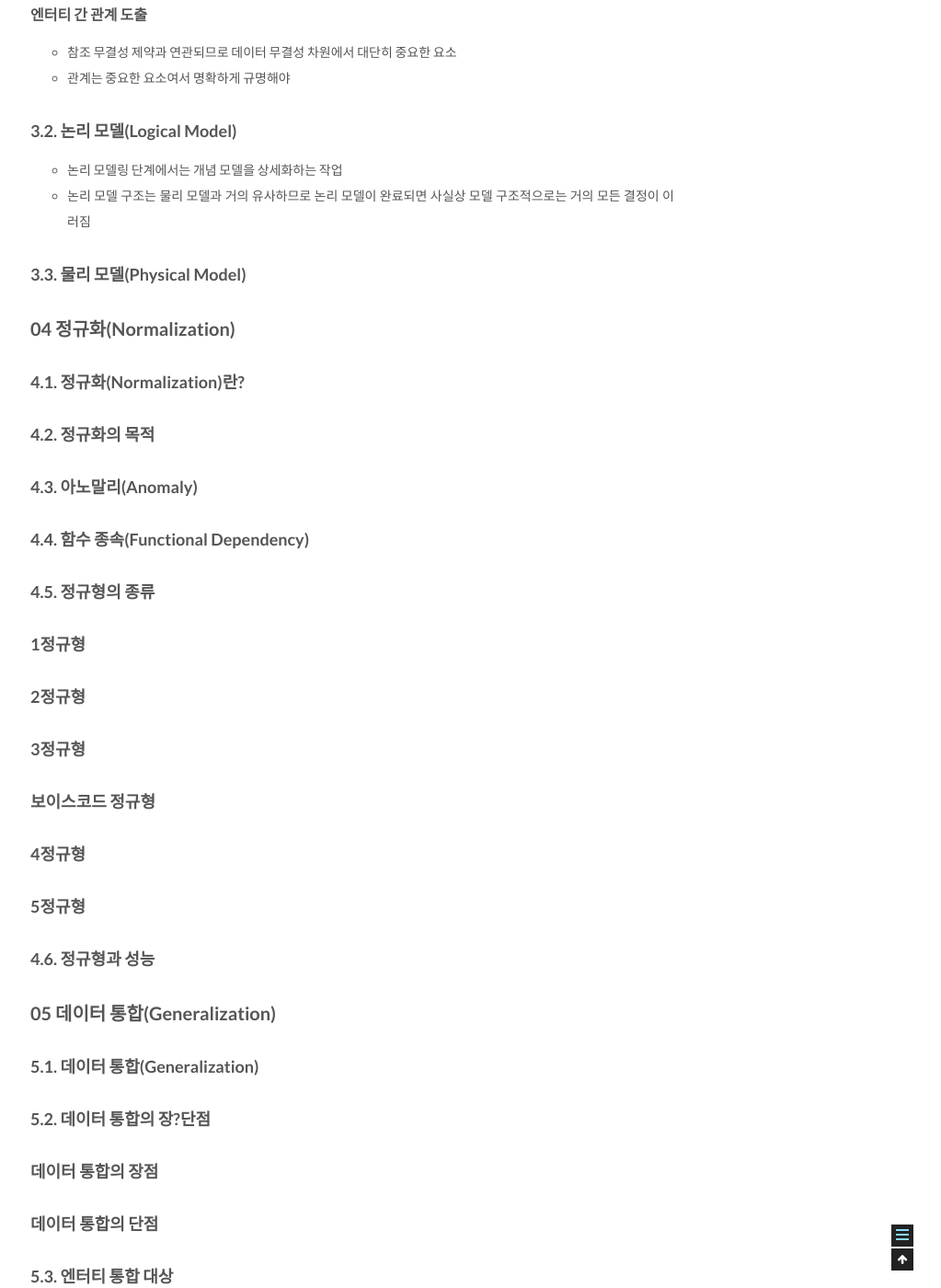
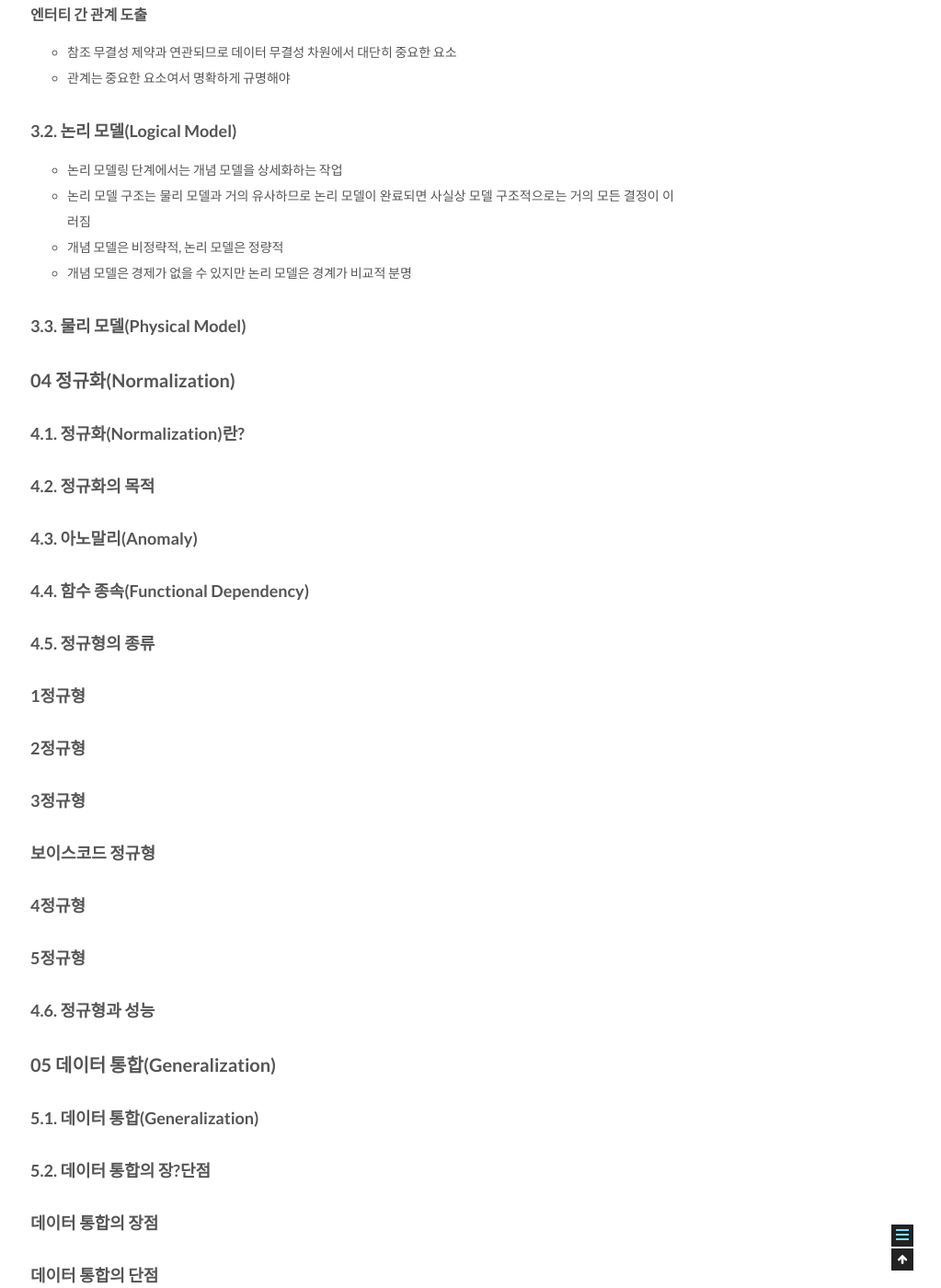
Before and after one commit to csj4032/csj4032.github.io, a Jekyll site: the page built from _posts/2018-05-02-관계형데이터모델링프리미엄가이드.md, in a window 1280 px wide and 1400 px high, scrolled down 7892 px. Shown: the whole window at 92% size, without its empty margins (257-1280 px from the left). Built offline with Jekyll 4.4.1, drawn with Linux system fonts in a browser that asks for light colours; comment, search, counter and statistics services are not loaded.

Commit message:
관계형 데이터 베이스 모델링 포스팅 수정

```diff
--- a/_posts/2018-05-02-관계형데이터모델링프리미엄가이드.md
+++ b/_posts/2018-05-02-관계형데이터모델링프리미엄가이드.md
@@ -240,6 +240,8 @@ comments: true
 ### 3.2. 논리 모델(Logical Model)
 * 논리 모델링 단계에서는 개념 모델을 상세화하는 작업
 * 논리 모델 구조는 물리 모델과 거의 유사하므로 논리 모델이 완료되면 사실상 모델 구조적으로는 거의 모든 결정이 이러짐
+* 개념 모델은 비정략적, 논리 모델은 정량적
+* 개념 모델은 경제가 없을 수 있지만 논리 모델은 경계가 비교적 분명
 
 ### 3.3. 물리 모델(Physical Model)
 
```
